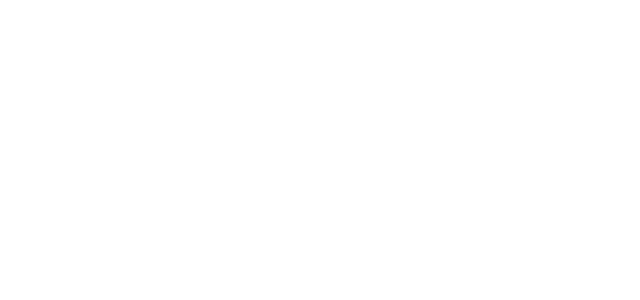
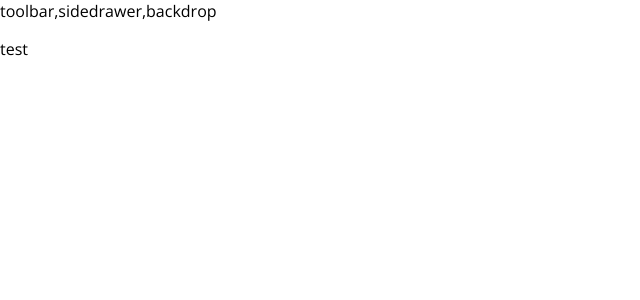
Before and after one commit to deepeshbaid/React-Burger-Project, a React (Create React App) app: page / in a window 1280 px wide. Shown: the top 300 px of the page, without its empty margins (0-640 px from the left). Built offline with nearby package versions, Linux system fonts and the light colour scheme.

Commit message:
Basic structure

```diff
--- a/src/App.js
+++ b/src/App.js
@@ -1,10 +1,13 @@
 import React from 'react';
+import Layout from './components/Layout/Layout';
 
 
 function App() {
   return (
     <div className="App">
-
+      <Layout>
+        <p>test</p>
+      </Layout>
     </div>
   );
 }
--- /dev/null
+++ b/src/components/Layout/Layout.js
@@ -0,0 +1,14 @@
+import React from 'react';
+import Auxi from '../../hoc/Auxi';
+
+const layout=(props)=>(
+    <Auxi>
+        <div>toolbar,sidedrawer,backdrop</div>
+        <main>
+            {props.children}
+        </main>
+    </Auxi>
+
+)
+
+export default layout;
--- /dev/null
+++ b/src/hoc/Auxi.js
@@ -0,0 +1,4 @@
+
+const auxi=(props)=> props.children;
+
+export default auxi;
--- a/src/index.css
+++ b/src/index.css
@@ -1,14 +1,5 @@
 body {
   margin: 0;
   padding: 0;
-  font-family: -apple-system, BlinkMacSystemFont, "Segoe UI", "Roboto", "Oxygen",
-    "Ubuntu", "Cantarell", "Fira Sans", "Droid Sans", "Helvetica Neue",
-    sans-serif;
-  -webkit-font-smoothing: antialiased;
-  -moz-osx-font-smoothing: grayscale;
+  font-family: "Open Sans", sans-serif;
 }
-
-code {
-  font-family: source-code-pro, Menlo, Monaco, Consolas, "Courier New",
-    monospace;
-}
```
